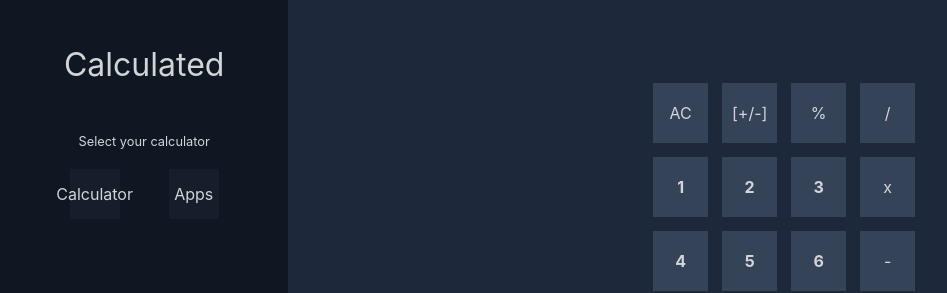
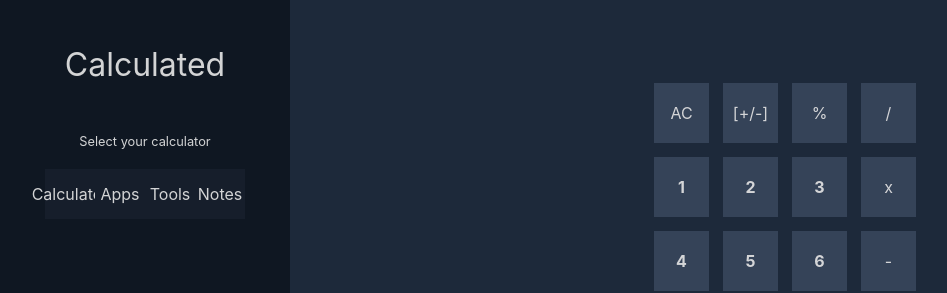
Before and after one commit to MathewLaskowski/calcapp, a React (Create React App) app: page / in a window 1280 px wide. Shown: the top 293 px of the page, without its empty margins (0-947 px from the left). Built offline with nearby package versions, Linux system fonts and the light colour scheme.

Commit message:
add menu list items

```diff
--- a/src/components/menu-list/menu-list.tsx
+++ b/src/components/menu-list/menu-list.tsx
@@ -5,6 +5,8 @@ const MenuList = () => (
   <Layout>
     <Icon>Calculator</Icon>
     <Icon>Apps</Icon>
+    <Icon>Tools</Icon>
+    <Icon>Notes</Icon>
   </Layout>
 )
 
```
